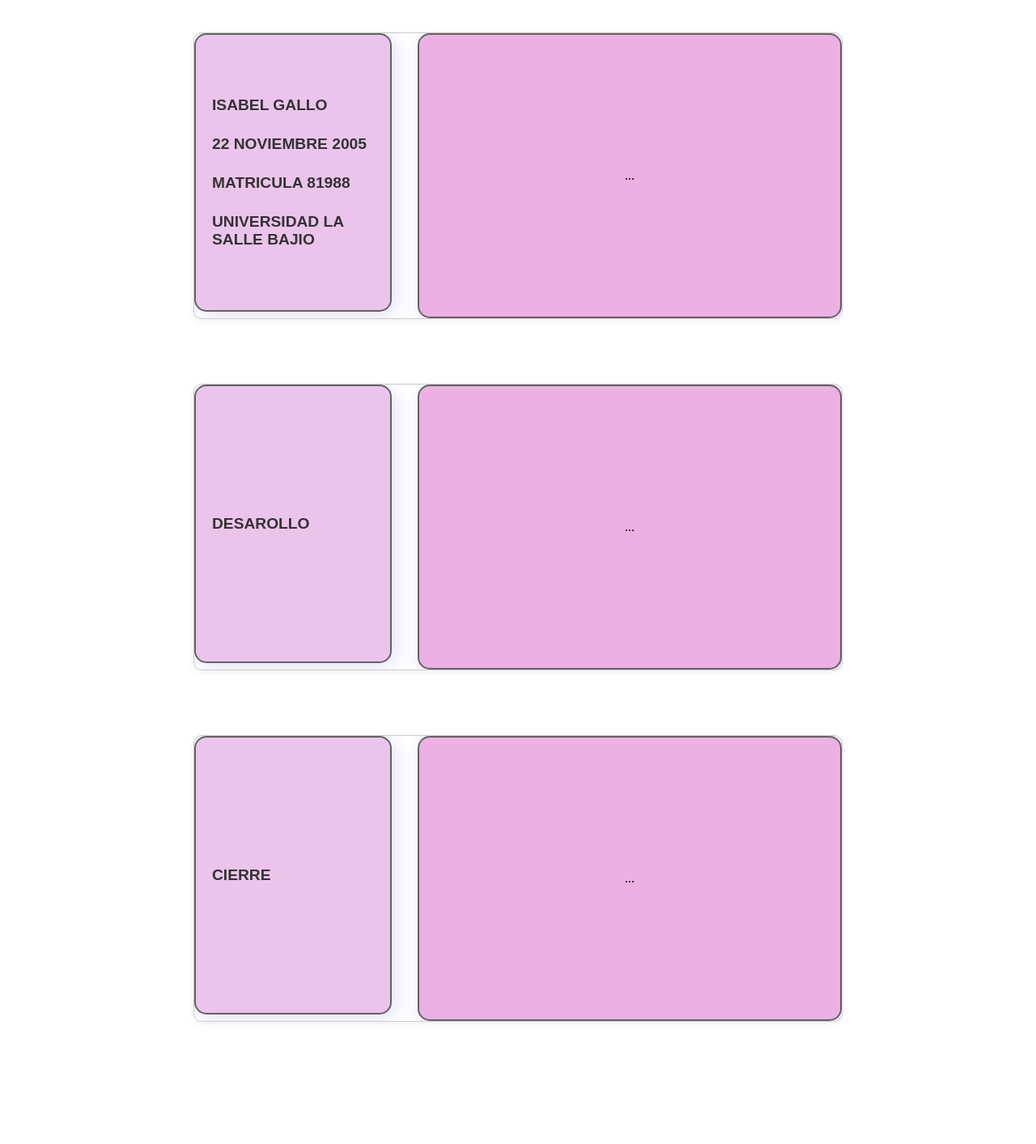
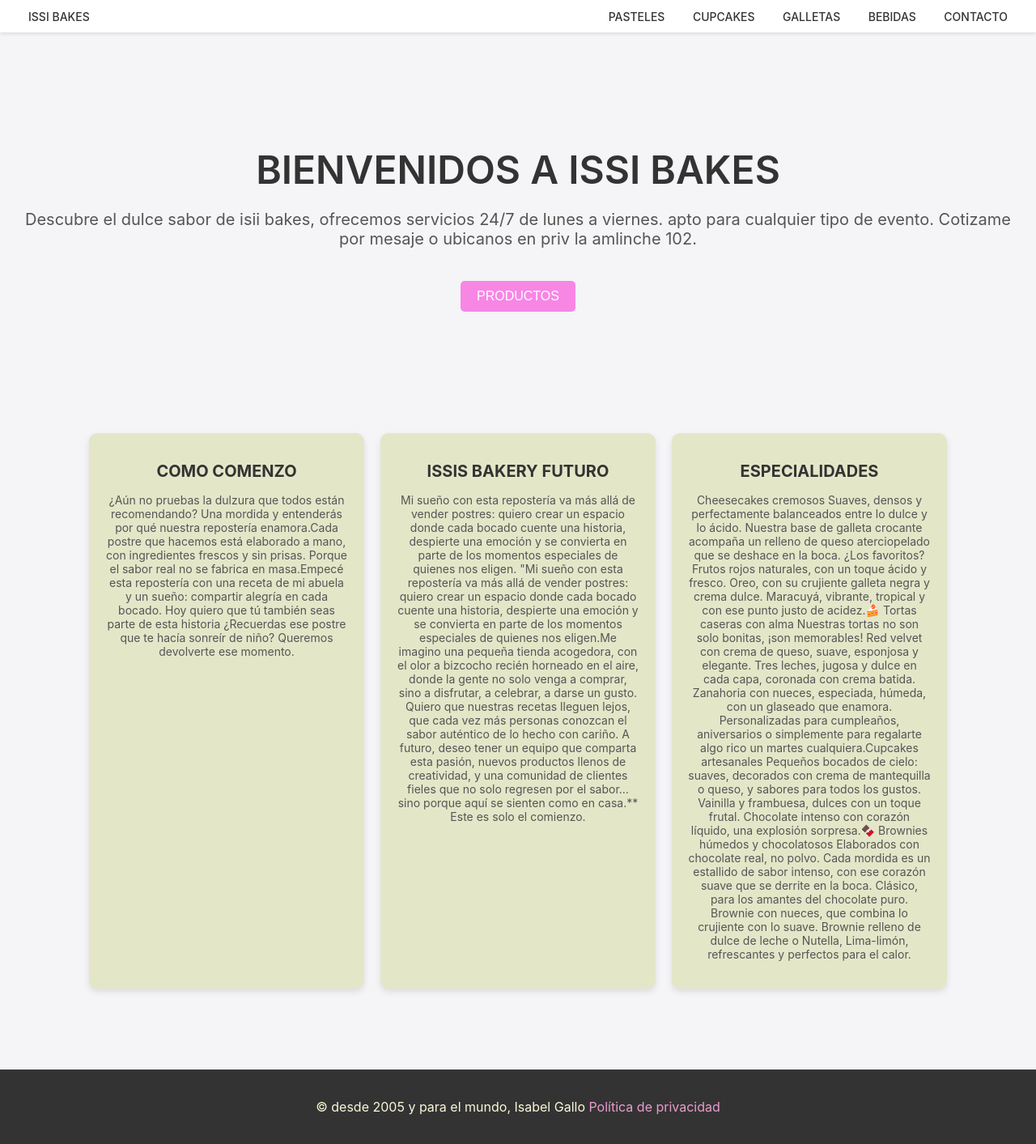
Before and after one commit to isabelgallo1122-create/arquitectura-de-aplicaciones-web-, a plain HTML site: page index.html in a window 1280 px wide. Shown: the whole page at 81% size. Before the commit the page ends 1342 px from the top, so only its background shows below. Drawn offline with Linux system fonts and the light colour scheme.

Commit message:
Add files via upload

```diff
--- a/index.html
+++ b/index.html
@@ -3,77 +3,204 @@
 <head>
     <meta charset="UTF-8">
     <meta name="viewport" content="width=device-width, initial-scale=1.0">
-    <title>Practica 9</title>
-    <link rel="stylesheet" href="style.css">
+    <title>REPOSTERIA ISABEL</title>
     <style>
-    /* Puedes agregar estilos aquí o en style.css */
-    .contenedor-flex {
+        /* Estilos generales */
+        body {
+            margin: 0;
+            font-family: -apple-system, BlinkMacSystemFont, "Segoe UI", Roboto, "Helvetica Neue", Arial, sans-serif;
+            color: #333;
+            background-color: #f5f5f7;
+        }
+
+        header {
+            background-color: #fff;
+            padding: 10px 20px;
+            box-shadow: 0 2px 4px rgba(0, 0, 0, 0.1);
+            position: sticky;
+            top: 0;
+            z-index: 1000;
+        }
+
+        header nav {
             display: flex;
-        margin-bottom: 80px;
-        border: 1px solid #ccc;
+            justify-content: space-between;
+            align-items: center;
+        }
+
+        header nav a {
+            text-decoration: none;
+            color: #333;
+            margin: 0 15px;
+            font-size: 14px;
+            font-weight: 500;
+        }
+
+        header nav a:hover {
+            color: #fa92fa;
+        }
+
+        .hero {
+            text-align: center;
+            padding: 100px 20px;
+            background-color: #f5f5f7;
+        }
+
+        .hero h1 {
+            font-size: 48px;
+            font-weight: 600;
+            margin-bottom: 20px;
+        }
+
+        .hero p {
+            font-size: 20px;
+            color: #555;
+            margin-bottom: 40px;
+        }
+
+        .hero button {
+            background-color: #f886e5;
+            color: #fff;
+            border: none;
+            padding: 10px 20px;
+            font-size: 16px;
+            border-radius: 5px;
+            cursor: pointer;
+        }
+
+        .hero button:hover {
+            background-color: #eea7e8;
+        }
+
+        .features {
+            display: flex;
+            flex-wrap: wrap;
+            justify-content: center;
+            gap: 20px;
+            padding: 50px 20px;
+        }
+
+        .feature {
+            background-color: #e4e6c8;
             border-radius: 10px;
-        overflow: hidden;
-        box-shadow: 0 2px 8px #eee;
-        max-width: 800px;
-        margin-left: auto;
-        margin-right: auto;
+            box-shadow: 0 4px 8px rgba(0, 0, 0, 0.1);
+            width: 300px;
+            padding: 20px;
+            text-align: center;
         }
-    .menu-vertical {
-        background: #ebc4ec;
+
+        .feature img {
+            width: 100%;
+            border-radius: 10px;
+        }
+
+        .feature h3 {
+            font-size: 20px;
+            margin: 15px 0;
+        }
+
+        .feature p {
+            font-size: 14px;
+            color: #555;
+        }
+
+        footer {
+            background-color: #333;
+            color: #faf8d9;
+            text-align: center;
             padding: 20px;
-        min-width: 200px;
-        display: flex;
-        flex-direction: column;
-        gap: 10px;
-        justify-content: center;
-        align-items: flex-start;
+            margin-top: 50px;
         }
-    .menu-vertical a {
-        color: #333;
+
+        footer a {
+            color: #e99dcf;
             text-decoration: none;
-        font-weight: bold;
-        font-family: Arial, sans-serif;
         }
-    .imagen-lateral {
-        background: #ecb0e2;
-        flex: 1;
-        display: flex;
-        align-items: center;
-        justify-content: center;
-        min-height: 300px;
+
+        footer a:hover {
+            text-decoration: underline;
         }
     </style>
 </head>
 <body>
-    <div class="contenedor-flex">
-        <div class="menu-vertical">
-            <a href="#">ISABEL GALLO</a>
-            <a href="#">22 NOVIEMBRE 2005</a>
-            <a href="#">MATRICULA 81988</a>
-            <a href="#">UNIVERSIDAD LA SALLE BAJIO</a>
+    <header>
+        <nav>
+            <div><a href="#">ISSI BAKES</a></div>
+            <div>
+                <a href="#">PASTELES</a>
+                <a href="#">CUPCAKES</a>
+                <a href="#">GALLETAS</a>
+                <a href="#">BEBIDAS</a>
+                <a href="#">CONTACTO</a>
             </div>
-        <div class="imagen-lateral">
-            <!-- Aquí puedes poner una imagen o texto -->
-            <span>...</span>
+        </nav>
+    </header>
+
+    <section class="hero">
+        <h1>BIENVENIDOS A ISSI BAKES
+        </h1>
+        <p>Descubre el dulce sabor de isii bakes, ofrecemos servicios 24/7 de lunes a viernes. apto para cualquier tipo de evento. Cotizame por mesaje o ubicanos en priv la amlinche 102.</p>
+        <button>PRODUCTOS</button>
+    </section>
+
+    <section class="features">
+        <div class="feature">
+            <h3>COMO COMENZO</h3>
+            <p>¿Aún no pruebas la dulzura que todos están recomendando? Una mordida y entenderás por qué nuestra repostería enamora.Cada postre que hacemos está elaborado a mano, con ingredientes frescos y sin prisas. Porque el sabor real no se fabrica en masa.Empecé esta repostería con una receta de mi abuela y un sueño: compartir alegría en cada bocado. Hoy quiero que tú también seas parte de esta historia ¿Recuerdas ese postre que te hacía sonreír de niño? Queremos devolverte ese momento.
+            </p>
         </div>
+        <div class="feature">
+            <h3>ISSIS BAKERY FUTURO</h3>
+            <p>Mi sueño con esta repostería va más allá de vender postres: quiero crear un espacio donde cada bocado cuente una historia, despierte una emoción y se convierta en parte de los momentos especiales de quienes nos eligen.
+
+"Mi sueño con esta repostería va más allá de vender postres: quiero crear un espacio donde cada bocado cuente una historia, despierte una emoción y se convierta en parte de los momentos especiales de quienes nos eligen.Me imagino una pequeña tienda acogedora, con el olor a bizcocho recién horneado en el aire, donde la gente no solo venga a comprar, sino a disfrutar, a celebrar, a darse un gusto. Quiero que nuestras recetas lleguen lejos, que cada vez más personas conozcan el sabor auténtico de lo hecho con cariño.
+
+A futuro, deseo tener un equipo que comparta esta pasión, nuevos productos llenos de creatividad, y una comunidad de clientes fieles que no solo regresen por el sabor… sino porque aquí se sienten como en casa.**
+
+Este es solo el comienzo.</p>
         </div>
+        <div class="feature">
+            <h3>ESPECIALIDADES </h3>
+            <p>Cheesecakes cremosos
 
-    <div class="contenedor-flex">
-        <div class="menu-vertical">
-            <a href="#">DESAROLLO</a>
+Suaves, densos y perfectamente balanceados entre lo dulce y lo ácido. Nuestra base de galleta crocante acompaña un relleno de queso aterciopelado que se deshace en la boca. ¿Los favoritos?
+
+Frutos rojos naturales, con un toque ácido y fresco.
+
+Oreo, con su crujiente galleta negra y crema dulce.
+
+Maracuyá, vibrante, tropical y con ese punto justo de acidez.🍰 Tortas caseras con alma
+
+Nuestras tortas no son solo bonitas, ¡son memorables!
+
+Red velvet con crema de queso, suave, esponjosa y elegante.
+
+Tres leches, jugosa y dulce en cada capa, coronada con crema batida.
+
+Zanahoria con nueces, especiada, húmeda, con un glaseado que enamora.
+
+Personalizadas para cumpleaños, aniversarios o simplemente para regalarte algo rico un martes cualquiera.Cupcakes artesanales
+
+Pequeños bocados de cielo: suaves, decorados con crema de mantequilla o queso, y sabores para todos los gustos.
+
+Vainilla y frambuesa, dulces con un toque frutal.
+
+Chocolate intenso con corazón líquido, una explosión sorpresa.🍫 Brownies húmedos y chocolatosos
+
+Elaborados con chocolate real, no polvo. Cada mordida es un estallido de sabor intenso, con ese corazón suave que se derrite en la boca.
+
+Clásico, para los amantes del chocolate puro.
+
+Brownie con nueces, que combina lo crujiente con lo suave.
+
+Brownie relleno de dulce de leche o Nutella,
+
+Lima-limón, refrescantes y perfectos para el calor.</p>
         </div>
-        <div class="imagen-lateral">
-            <span>...</span>
-        </div>
-    </div>
+    </section>
 
-    <div class="contenedor-flex">
-        <div class="menu-vertical">
-            <a href="#CIERRE">CIERRE</a>
-        </div>
-        <div class="imagen-lateral">
-            <span>...</span>
-        </div>
-    </div>
+    <footer>
+        <p>&copy; desde 2005 y para el mundo, Isabel Gallo <a href="#">Política de privacidad</a></p>
+    </footer>
 </body>
 </html>
--- a/style.css
+++ b/style.css
@@ -1,65 +1,114 @@
+   body {
+            margin: 0;
+            font-family: -apple-system, BlinkMacSystemFont, "Segoe UI", Roboto, "Helvetica Neue", Arial, sans-serif;
+            color: #333;
+            background-color: #f5f5f7;
+        }
 
-.contenedor-flex {
+        header {
+            background-color: #fff;
+            padding: 10px 20px;
+            box-shadow: 0 2px 4px rgba(0, 0, 0, 0.1);
+            position: sticky;
+            top: 0;
+            z-index: 1000;
+        }
+
+        header nav {
             display: flex;
-            justify-content: flex-start;
-            align-items: flex-start;
-            gap: 32px;
-            margin-top: 40px;
+            justify-content: space-between;
+            align-items: center;
         }
-        .menu-vertical {
-            background: #a2a2a3;
-            border: 2px solid #636363;
-            border-radius: 15px;
-            padding: 24px 16px;
-            width: 180px;
-            min-height: 300px;
-            box-shadow: 4px 4px 24px rgba(5,0,248,0.13);
+
+        header nav a {
+            text-decoration: none;
+            color: #333;
+            margin: 0 15px;
+            font-size: 14px;
+            font-weight: 500;
+        }
+
+        header nav a:hover {
+            color: #0071e3;
+        }
+
+        .hero {
+            text-align: center;
+            padding: 100px 20px;
+            background-color: #f5f5f7;
+        }
+
+        .hero h1 {
+            font-size: 48px;
+            font-weight: 600;
+            margin-bottom: 20px;
+        }
+
+        .hero p {
+            font-size: 20px;
+            color: #555;
+            margin-bottom: 40px;
+        }
+
+        .hero button {
+            background-color: #0071e3;
+            color: #fff;
+            border: none;
+            padding: 10px 20px;
+            font-size: 16px;
+            border-radius: 5px;
+            cursor: pointer;
+        }
+
+        .hero button:hover {
+            background-color: #005bb5;
+        }
+
+        .features {
             display: flex;
-            flex-direction: column;
-            gap: 18px;
+            flex-wrap: wrap;
+            justify-content: center;
+            gap: 20px;
+            padding: 50px 20px;
         }
-        .menu-vertical a {
+
+        .feature {
+            background-color: #fff;
+            border-radius: 10px;
+            box-shadow: 0 4px 8px rgba(0, 0, 0, 0.1);
+            width: 300px;
+            padding: 20px;
+            text-align: center;
+        }
+
+        .feature img {
+            width: 100%;
+            border-radius: 10px;
+        }
+
+        .feature h3 {
+            font-size: 20px;
+            margin: 15px 0;
+        }
+
+        .feature p {
+            font-size: 14px;
+            color: #555;
+        }
+
+        footer {
+            background-color: #333;
+            color: #fff;
+            text-align: center;
+            padding: 20px;
+            margin-top: 50px;
+        }
+
+        footer a {
+            color: #0071e3;
             text-decoration: none;
-            color: #6a63a8;
-            font-size: 1.2rem;
-            padding: 8px 0;
-            border-radius: 8px;
+        }
 
+        footer a:hover {
+            text-decoration: underline;
         }
-        .menu-vertical a:hover {
-            background: #9b5695;
-            color: #7a7c7c2f7fff;
-        }
-        .imagen-lateral {
-            background: #969494;
-            border: 2px solid #636363;
-            border-radius: 15px;
-            padding: 24px;
-            box-shadow: 4px 4px 24px rgba(5,0,248,0.13);
-            display: flex;
-            align-items: center;
-            justify-content: center;
-            min-width: 250px;
-            min-height: 300px;
-
-        }
-        .imagen-lateral img {
-            max-width: 220px;
-            border-radius: 12px;
-            box-shadow: 0 2px 12px #1e90ff55;
-        }
-        @media (max-width: 700px) {
-            .contenedor-flex {
-                flex-direction: column;
-                align-items: stretch;
-                gap: 18px;
-            }
-            .menu-vertical, .imagen-lateral {
-                min-width: unset;
-                min-height: 180px;
-                width: 100%;
-            }
-            .imagen-lateral img {
-                max-width: 100%;
-            }
-        }
```
Lines whose indentation alone changed are shown as unchanged.
